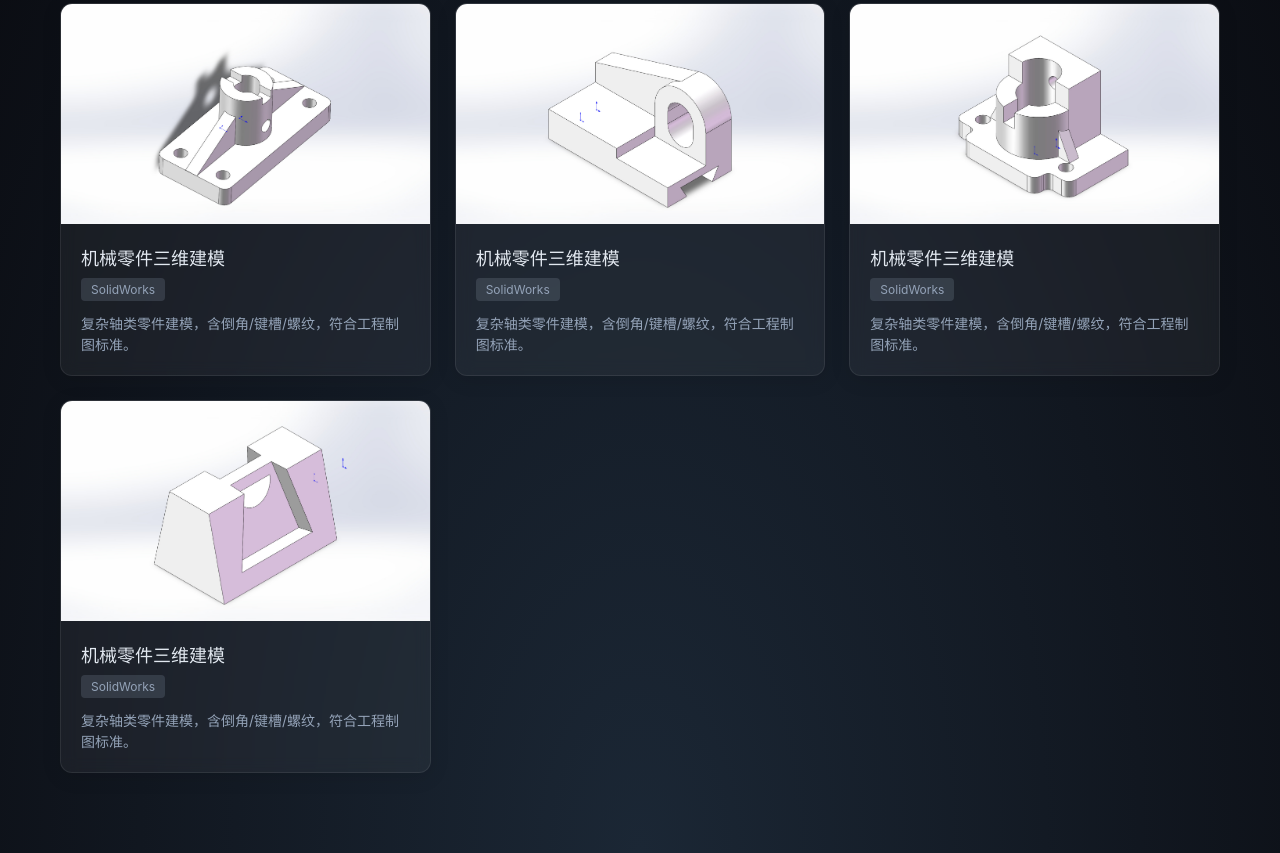
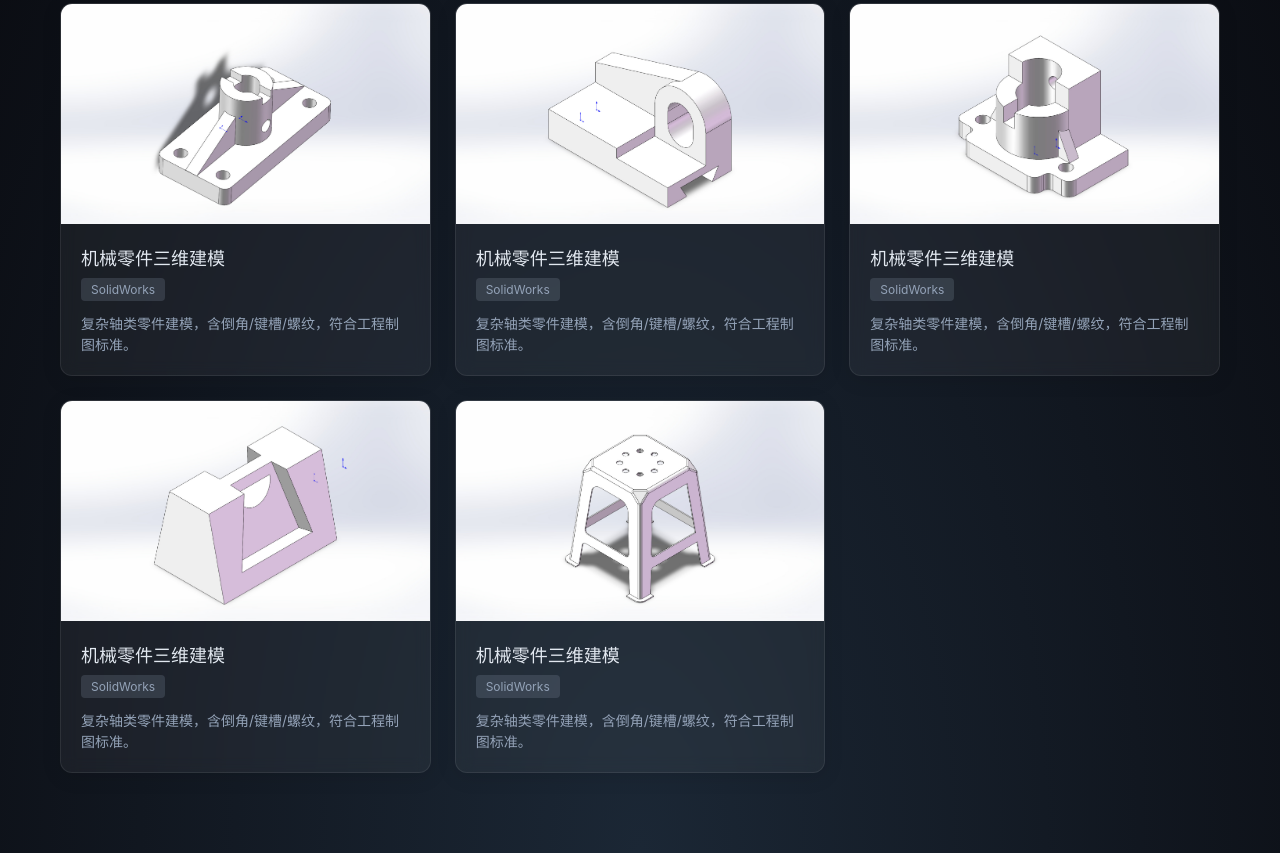
Before and after one commit to swust-edu/personjl, a plain HTML site: page 3dpicture.html in a window 1280 px wide. Shown: the part 286-1139 px from the top of the page. Drawn offline with Linux system fonts and the light colour scheme.

Commit message:
Update 3dpicture.html

```diff
--- a/3dpicture.html
+++ b/3dpicture.html
@@ -40,6 +40,10 @@
             </div>
             <div class="gallery-item" data-category="solidworks">
               <div class="item-img" data-img="https://raw.githubusercontent.com/你的用户名/仓库名/main/作品1.jpg"><img src="3djpg/4.JPG" alt="机械零件三维建模"></div>
+              <div class="item-info"><div class="item-title">机械零件三维建模</div><div class="item-tag">SolidWorks</div><div class="item-desc">复杂轴类零件建模，含倒角/键槽/螺纹，符合工程制图标准。</div></div>
+            </div>
+            <div class="gallery-item" data-category="solidworks">
+              <div class="item-img" data-img="https://raw.githubusercontent.com/你的用户名/仓库名/main/作品1.jpg"><img src="3djpg/5.JPG" alt="机械零件三维建模"></div>
               <div class="item-info"><div class="item-title">机械零件三维建模</div><div class="item-tag">SolidWorks</div><div class="item-desc">复杂轴类零件建模，含倒角/键槽/螺纹，符合工程制图标准。</div></div>
             </div>
            <!--
```
